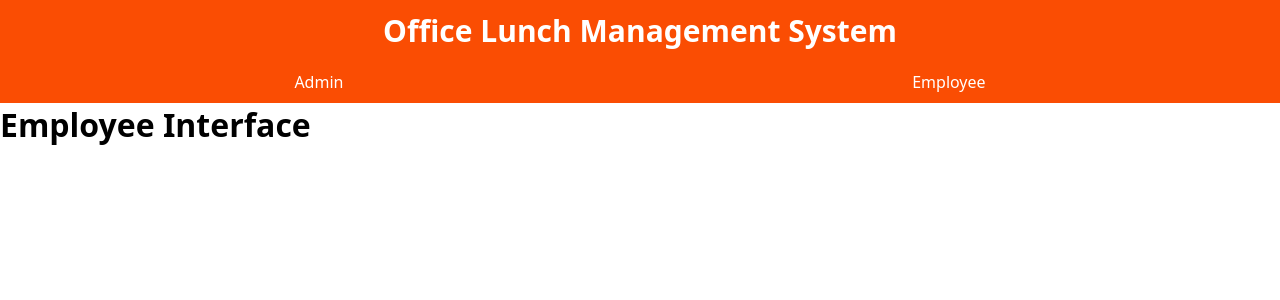
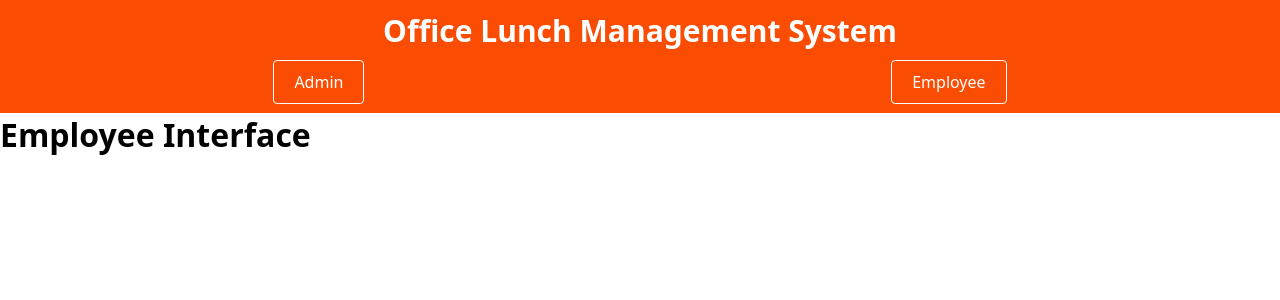
Before and after one commit to Fahim-2001/office-lunch-menu-management-ts, a React (Vite) app in the folder office-lunch-menu-management-frontend/: page /employee in a window 1280 px wide. Shown: the top 300 px of the page. Built offline with nearby package versions, Linux system fonts and the light colour scheme.

Commit message:
style: added styles on NavBar buttons

```diff
--- a/office-lunch-menu-management-frontend/src/styles/NavBar.css
+++ b/office-lunch-menu-management-frontend/src/styles/NavBar.css
@@ -13,12 +13,16 @@
 
 .nav-item {
     color: white;
+    border-radius: 4px;
+    margin-bottom: 10px;
 }
 
 .nav-item a {
     color: white;
     text-decoration: none;
     padding: 10px 20px;
+    border: 1px solid white;
+    border-radius: 4px;
 }
 
 .nav-item a:hover {
```
